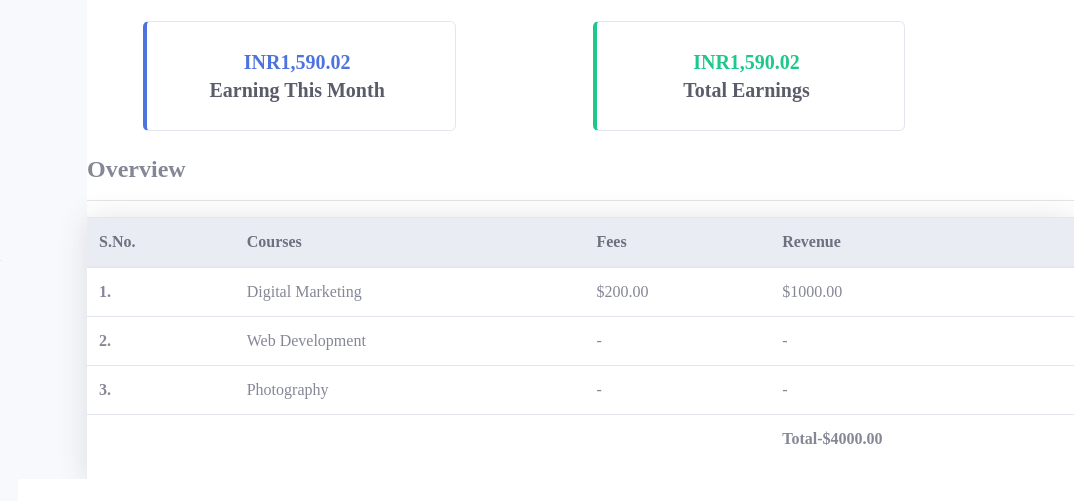
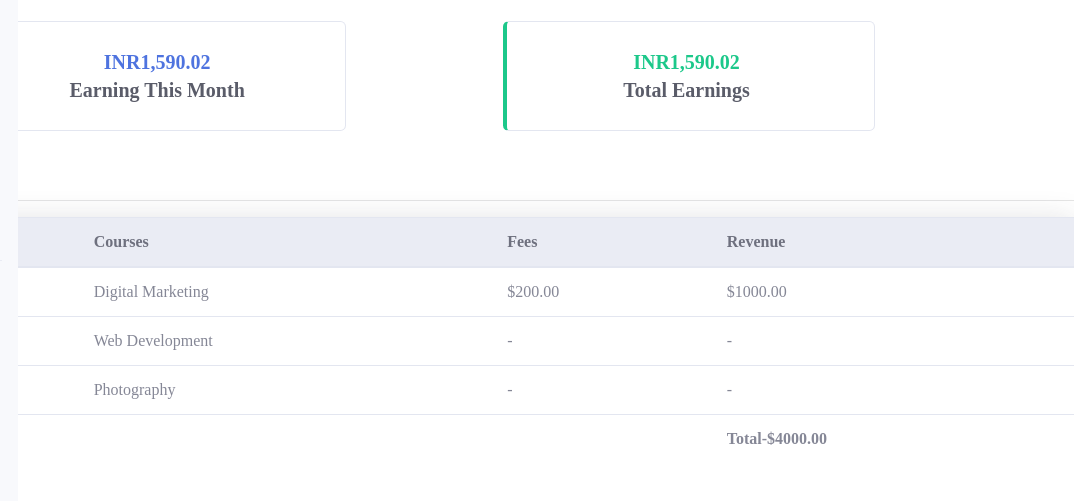
Before and after one commit to vaishnavikesarwani/My_Earnings, a website with bundled scripts: page index.html in a window 1280 px wide. Shown: the part 111-612 px from the top of the page, 206-1280 px from the left. Built offline with nearby package versions, Linux system fonts and the light colour scheme; files whose address does not match are found by name.

Commit message:
Update index.html

```diff
--- a/index.html
+++ b/index.html
@@ -229,7 +229,7 @@
         <!-- End of Topbar -->
 
         <!-- Begin Page Content -->
-        <div class="outer-container-that-is-relative bg-white" style="margin-top:70px; margin-left:180px;position: relative;font-family: 'Raleway';" id="content">
+        <div class="outer-container-that-is-relative bg-white" style="margin-top:70px; margin-left:0px;position: relative;font-family: 'Raleway';" id="content">
 
         <div class="d-sm-flex align-items-center justify-content-between mb-4">
           <h6 class="h2  font-weight-bold d-inline-block mb-0" style="color:black">My Earnings</h6>
```
